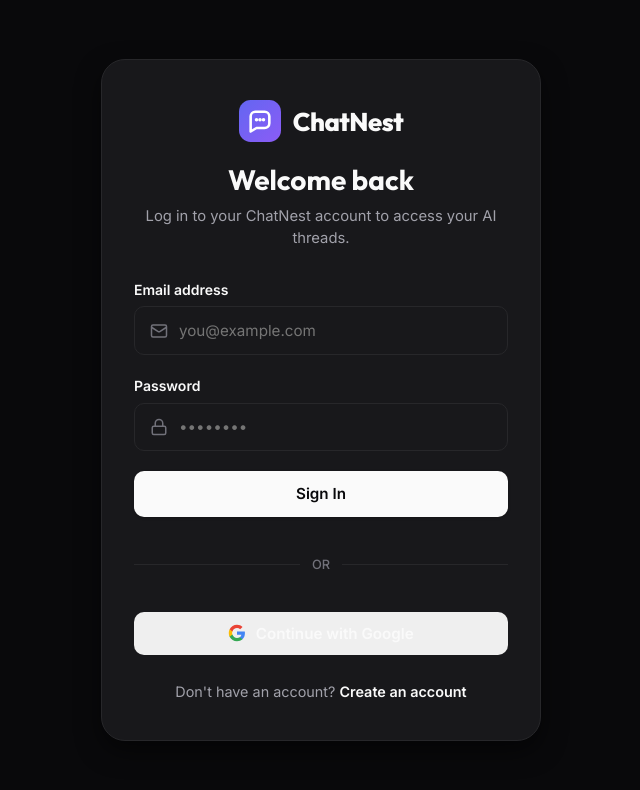
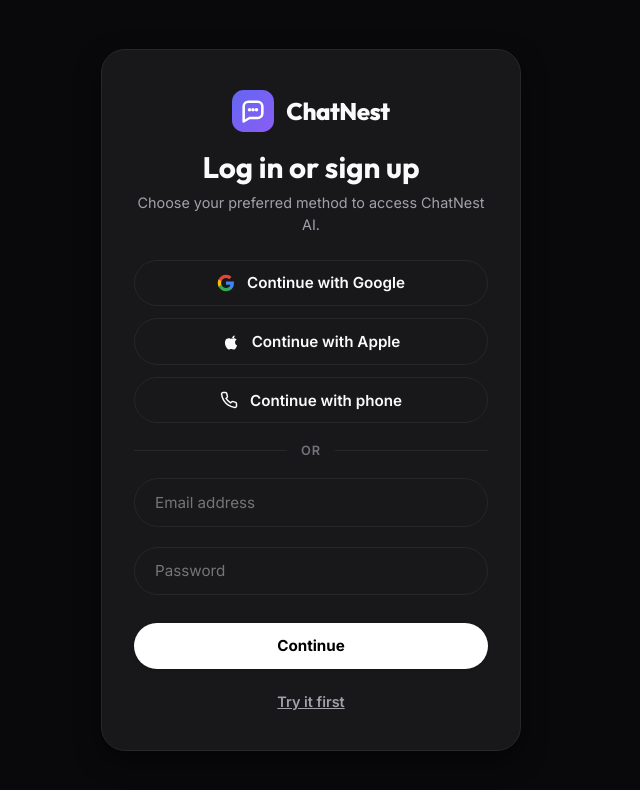
Before and after one commit to ashishmaurya12/ChatNest-A-chatbot-app, a website: page public/index.html in a window 1280 px wide. Shown: the whole page, without its empty margins (319-959 px from the left). Drawn offline with Linux system fonts and the light colour scheme.

Commit message:
feat: Implement ChatGPT-style sleek dark auth UI with Google One-Tap prompt SDK integration

```diff
--- a/public/index.html
+++ b/public/index.html
@@ -3,20 +3,22 @@
 <head>
   <meta charset="UTF-8">
   <meta name="viewport" content="width=device-width, initial-scale=1.0">
-  <title>Login - ChatNest AI Platform</title>
+  <title>Log in or sign up - ChatNest AI</title>
   <!-- Google Fonts -->
   <link rel="preconnect" href="https://fonts.googleapis.com">
   <link rel="preconnect" href="https://fonts.gstatic.com" crossorigin>
   <link href="https://fonts.googleapis.com/css2?family=Inter:wght@300;400;500;600;700&family=Outfit:wght@500;600;700;800&display=swap" rel="stylesheet">
+  <!-- Google Identity Services SDK for One-Tap -->
+  <script src="https://accounts.google.com/gsi/client" async defer></script>
   <!-- Stylesheet -->
-  <link rel="stylesheet" href="css/style.css">
+  <link rel="stylesheet" href="css/style.css?v=14.0.0">
 </head>
-<body class="auth-page">
+<body class="auth-page chatgpt-auth-style">
   <div class="auth-container">
-    <div class="auth-card glass-morphism">
+    <div class="auth-card glass-morphism" style="max-width: 420px; border-radius: 24px; padding: 2.5rem 2rem;">
       <!-- Logo Header -->
-      <div class="auth-header">
-        <div class="brand-logo">
+      <div class="auth-header" style="margin-bottom: 1.5rem;">
+        <div class="brand-logo" style="justify-content: center; margin-bottom: 1rem;">
           <svg width="42" height="42" viewBox="0 0 36 36" fill="none" xmlns="http://www.w3.org/2000/svg">
             <rect width="36" height="36" rx="10" fill="url(#logo-grad)"/>
             <path d="M10 14C10 11.7909 11.7909 10 14 10H22C24.2091 10 26 11.7909 26 14V20C26 22.2091 24.2091 24 22 24H15L10 27V14Z" stroke="white" stroke-width="2.2" stroke-linecap="round" stroke-linejoin="round"/>
@@ -30,60 +32,67 @@
               </linearGradient>
             </defs>
           </svg>
-          <span class="brand-name">ChatNest</span>
+          <span class="brand-name" style="font-size: 1.5rem;">ChatNest</span>
         </div>
-        <h2>Welcome back</h2>
-        <p class="auth-subtitle">Log in to your ChatNest account to access your AI threads.</p>
+        <h2 style="font-size: 1.85rem; font-weight: 700; text-align: center; margin-bottom: 0.4rem;">Log in or sign up</h2>
+        <p class="auth-subtitle" style="text-align: center; font-size: 0.9rem;">Choose your preferred method to access ChatNest AI.</p>
       </div>
 
       <!-- Alert Box -->
       <div id="authAlert" class="auth-alert hidden"></div>
 
-      <!-- Login Form -->
+      <!-- Social Options Group (ChatGPT Style Pill Buttons) -->
+      <div class="social-pill-group" style="display: flex; flex-direction: column; gap: 0.75rem; margin-bottom: 1.25rem;">
+        <button type="button" id="googleAuthBtn" class="pill-social-btn" style="width:100%; display:flex; align-items:center; justify-content:center; gap:0.75rem; padding:0.8rem 1.25rem; border-radius:9999px; background:var(--bg-card); border:1px solid var(--border-color); color:var(--text-main); font-weight:600; font-size:0.95rem; cursor:pointer; transition:all 0.2s ease;">
+          <svg width="18" height="18" viewBox="0 0 24 24"><path fill="#4285F4" d="M22.56 12.25c0-.78-.07-1.53-.2-2.25H12v4.26h5.92c-.26 1.37-1.04 2.53-2.21 3.31v2.77h3.57c2.08-1.92 3.28-4.74 3.28-8.09z"/><path fill="#34A853" d="M12 23c2.97 0 5.46-.98 7.28-2.66l-3.57-2.77c-.98.66-2.23 1.06-3.71 1.06-2.86 0-5.29-1.93-6.16-4.53H2.18v2.84C3.99 20.53 7.7 23 12 23z"/><path fill="#FBBC05" d="M5.84 14.09c-.22-.66-.35-1.36-.35-2.09s.13-1.43.35-2.09V7.06H2.18C1.43 8.55 1 10.22 1 12s.43 3.45 1.18 4.94l2.85-2.22.81-.63z"/><path fill="#EA4335" d="M12 5.38c1.62 0 3.06.56 4.21 1.64l3.15-3.15C17.45 2.09 14.97 1 12 1 7.7 1 3.99 3.47 2.18 7.06l3.66 2.84c.87-2.6 3.3-4.52 6.16-4.52z"/></svg>
+          <span>Continue with Google</span>
+        </button>
+
+        <button type="button" id="appleAuthBtn" class="pill-social-btn apple-btn" style="width:100%; display:flex; align-items:center; justify-content:center; gap:0.75rem; padding:0.8rem 1.25rem; border-radius:9999px; background:var(--bg-card); border:1px solid var(--border-color); color:var(--text-main); font-weight:600; font-size:0.95rem; cursor:pointer; transition:all 0.2s ease;">
+          <svg width="18" height="18" viewBox="0 0 24 24" fill="currentColor"><path d="M18.71 19.5c-.83 1.24-1.71 2.45-3.05 2.47-1.34.03-1.77-.79-3.29-.79-1.53 0-2 .77-3.27.82-1.31.05-2.3-1.32-3.14-2.53C4.25 17 2.94 12.45 4.7 9.39c.87-1.52 2.43-2.48 4.12-2.51 1.28-.02 2.5.87 3.29.87.78 0 2.26-1.07 3.81-.91.65.03 2.47.26 3.64 1.98-.09.06-2.17 1.28-2.15 3.81.03 3.02 2.65 4.03 2.68 4.04-.03.07-.42 1.44-1.38 2.83M15.97 6.36c.64-.78 1.08-1.85.96-2.92-.93.04-2.07.62-2.74 1.4-.59.69-1.11 1.79-.97 2.85 1.05.08 2.11-.55 2.75-1.33z"/></svg>
+          <span>Continue with Apple</span>
+        </button>
+
+        <button type="button" id="phoneAuthBtn" class="pill-social-btn phone-btn" style="width:100%; display:flex; align-items:center; justify-content:center; gap:0.75rem; padding:0.8rem 1.25rem; border-radius:9999px; background:var(--bg-card); border:1px solid var(--border-color); color:var(--text-main); font-weight:600; font-size:0.95rem; cursor:pointer; transition:all 0.2s ease;">
+          <svg width="18" height="18" viewBox="0 0 24 24" fill="none" stroke="currentColor" stroke-width="2"><path d="M22 16.92v3a2 2 0 0 1-2.18 2 19.79 19.79 0 0 1-8.63-3.07 19.5 19.5 0 0 1-6-6 19.79 19.79 0 0 1-3.07-8.67A2 2 0 0 1 4.11 2h3a2 2 0 0 1 2 1.72 12.84 12.84 0 0 0 .7 2.81 2 2 0 0 1-.45 2.11L8.09 9.91a16 16 0 0 0 6 6l1.27-1.27a2 2 0 0 1 2.11-.45 12.84 12.84 0 0 0 2.81.7A2 2 0 0 1 22 16.92z"/></svg>
+          <span>Continue with phone</span>
+        </button>
+      </div>
+
+      <div class="auth-divider" style="display: flex; align-items: center; text-align: center; margin: 1.25rem 0; color: var(--text-dim); font-size: 0.8rem; font-weight: 600; letter-spacing: 1px;">
+        <span style="flex: 1; border-bottom: 1px solid var(--border-color);"></span>
+        <span style="padding: 0 0.85rem;">OR</span>
+        <span style="flex: 1; border-bottom: 1px solid var(--border-color);"></span>
+      </div>
+
+      <!-- Login / Signup Form -->
       <form id="loginForm" class="auth-form" novalidate>
         <div class="form-group">
-          <label for="email">Email address</label>
           <div class="input-wrapper">
-            <svg class="input-icon" width="18" height="18" viewBox="0 0 24 24" fill="none" stroke="currentColor" stroke-width="2"><rect x="2" y="4" width="20" height="16" rx="2"/><path d="m22 7-8.97 5.7a1.94 1.94 0 0 1-2.06 0L2 7"/></svg>
-            <input type="email" id="email" placeholder="you@example.com" required autocomplete="email">
+            <input type="email" id="email" placeholder="Email address" required autocomplete="email" style="border-radius: 9999px; padding: 0.85rem 1.25rem;">
           </div>
         </div>
 
-        <div class="form-group">
-          <div class="label-row">
-            <label for="password">Password</label>
-          </div>
+        <div class="form-group" id="passwordGroup">
           <div class="input-wrapper">
-            <svg class="input-icon" width="18" height="18" viewBox="0 0 24 24" fill="none" stroke="currentColor" stroke-width="2"><rect x="3" y="11" width="18" height="11" rx="2" ry="2"/><path d="M7 11V7a5 5 0 0 1 10 0v4"/></svg>
-            <input type="password" id="password" placeholder="••••••••" required autocomplete="current-password">
+            <input type="password" id="password" placeholder="Password" required autocomplete="current-password" style="border-radius: 9999px; padding: 0.85rem 1.25rem;">
           </div>
         </div>
 
-        <button type="submit" id="submitBtn" class="btn btn-primary btn-full">
-          <span class="btn-text">Sign In</span>
+        <button type="submit" id="submitBtn" class="btn btn-primary btn-full" style="border-radius: 9999px; background: #ffffff; color: #000000; font-weight: 700; padding: 0.85rem; margin-top: 0.5rem;">
+          <span class="btn-text">Continue</span>
           <span class="btn-loader hidden"></span>
-        </button>
-
-        <div class="auth-divider" style="display: flex; align-items: center; text-align: center; margin: 1.25rem 0; color: var(--text-dim); font-size: 0.8rem; font-weight: 500;">
-          <span style="flex: 1; border-bottom: 1px solid var(--border-color);"></span>
-          <span style="padding: 0 0.75rem;">OR</span>
-          <span style="flex: 1; border-bottom: 1px solid var(--border-color);"></span>
-        </div>
-
-        <button type="button" id="googleAuthBtn" class="btn btn-secondary btn-full" style="display: flex; align-items: center; justify-content: center; gap: 0.6rem; padding: 0.75rem; border-radius: var(--radius-md); font-weight: 600; cursor: pointer;">
-          <svg width="18" height="18" viewBox="0 0 24 24"><path fill="#4285F4" d="M22.56 12.25c0-.78-.07-1.53-.2-2.25H12v4.26h5.92c-.26 1.37-1.04 2.53-2.21 3.31v2.77h3.57c2.08-1.92 3.28-4.74 3.28-8.09z"/><path fill="#34A853" d="M12 23c2.97 0 5.46-.98 7.28-2.66l-3.57-2.77c-.98.66-2.23 1.06-3.71 1.06-2.86 0-5.29-1.93-6.16-4.53H2.18v2.84C3.99 20.53 7.7 23 12 23z"/><path fill="#FBBC05" d="M5.84 14.09c-.22-.66-.35-1.36-.35-2.09s.13-1.43.35-2.09V7.06H2.18C1.43 8.55 1 10.22 1 12s.43 3.45 1.18 4.94l2.85-2.22.81-.63z"/><path fill="#EA4335" d="M12 5.38c1.62 0 3.06.56 4.21 1.64l3.15-3.15C17.45 2.09 14.97 1 12 1 7.7 1 3.99 3.47 2.18 7.06l3.66 2.84c.87-2.6 3.3-4.52 6.16-4.52z"/></svg>
-          <span>Continue with Google</span>
         </button>
       </form>
 
       <!-- Footer Link -->
-      <div class="auth-footer">
-        <p>Don't have an account? <a href="register.html">Create an account</a></p>
+      <div class="auth-footer" style="margin-top: 1.5rem; text-align: center;">
+        <p><a href="chat.html" style="color: var(--text-muted); text-decoration: underline; font-size: 0.9rem;">Try it first</a></p>
       </div>
     </div>
   </div>
 
-  <script src="js/api.js"></script>
-  <script src="js/auth.js"></script>
+  <script src="js/api.js?v=14.0.0"></script>
+  <script src="js/auth.js?v=14.0.0"></script>
 </body>
 </html>
--- a/public/js/auth.js
+++ b/public/js/auth.js
@@ -168,11 +168,38 @@ document.addEventListener('DOMContentLoaded', () => {
           showAlert(data.error || 'Google authentication failed.', 'danger');
           setSubmitting(false);
         }
+  // Initialize Google Identity One-Tap Prompt
+  function setupGoogleOneTap() {
+    if (window.google && window.google.accounts) {
+      try {
+        window.google.accounts.id.initialize({
+          client_id: '9876543210-chatnest.apps.googleusercontent.com',
+          auto_select: false,
+          callback: async (response) => {
+            if (response && response.credential) {
+              hideAlert();
+              setSubmitting(true);
+              const res = await fetch('/api/auth/google', {
+                method: 'POST',
+                headers: { 'Content-Type': 'application/json' },
+                body: JSON.stringify({ credential: response.credential })
+              });
+              const data = await res.json();
+              if (data.success) {
+                setAuthToken(data.token);
+                setStoredUser(data.user);
+                showAlert(`Signed in as ${data.user.email}! Redirecting...`, 'success');
+                setTimeout(() => { window.location.href = 'chat.html'; }, 800);
+              }
+            }
+          }
+        });
+        window.google.accounts.id.prompt();
       } catch (e) {
-        console.error('Google Auth Error:', e);
-        showAlert('Network error during Google authentication.', 'danger');
-        setSubmitting(false);
+        console.warn('[Google One-Tap Warning]:', e);
       }
-    });
+    }
   }
+
+  setTimeout(setupGoogleOneTap, 600);
 });
```
